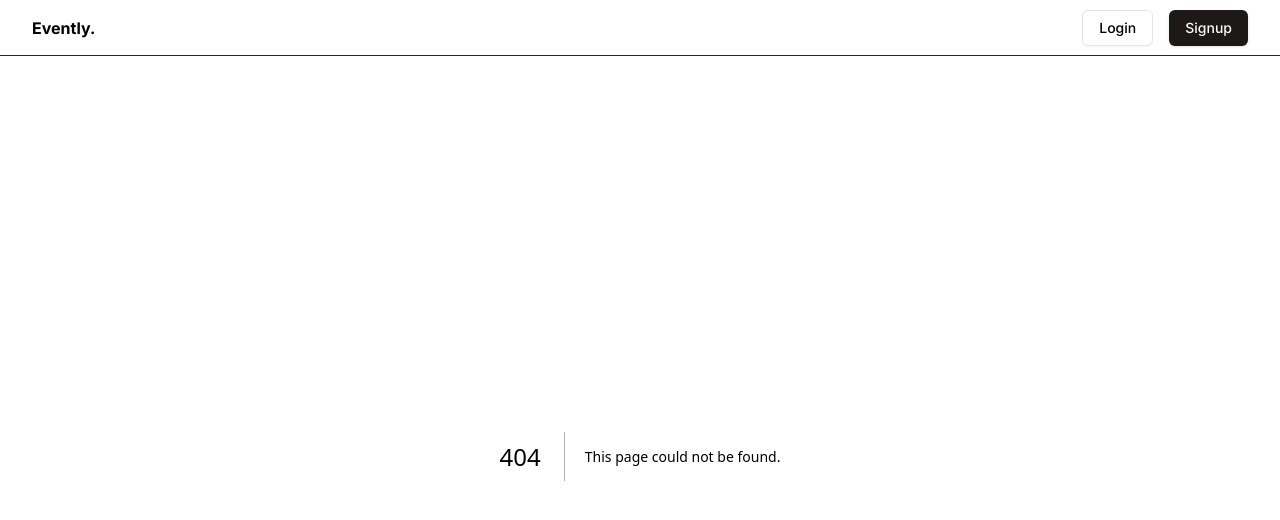
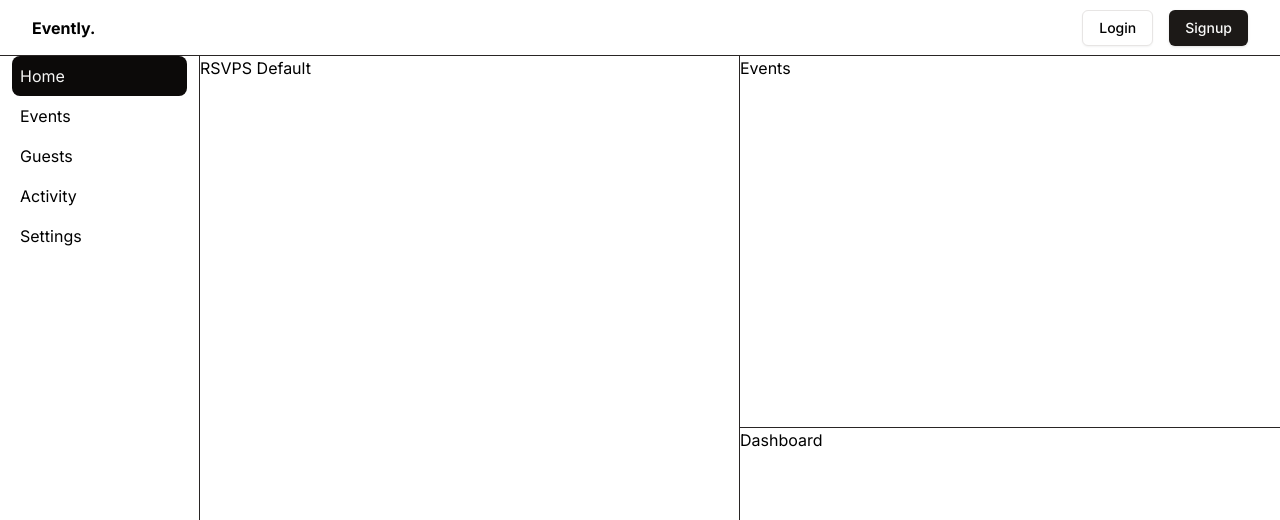
Before and after one commit to AkashSDas/evently, a Next.js app: page /dashboard in a window 1280 px wide. Before the commit this address had no page. Shown: the top 520 px of the page. Built offline with nearby package versions, Linux system fonts and the light colour scheme.

Commit message:
create dashboard page and slots for events and rsvps

```diff
--- /dev/null
+++ b/app/dashboard/@events/default.tsx
@@ -0,0 +1,7 @@
+export default function EventsDefaultPage() {
+    return (
+        <main>
+            <h1>Events Default</h1>
+        </main>
+    );
+}
--- /dev/null
+++ b/app/dashboard/@events/page.tsx
@@ -0,0 +1,7 @@
+export default function EventsPage() {
+    return (
+        <main>
+            <h1>Events</h1>
+        </main>
+    );
+}
--- /dev/null
+++ b/app/dashboard/@rsvps/default.tsx
@@ -0,0 +1,7 @@
+export default function RsvpsDefaultPage() {
+    return (
+        <main>
+            <h1>RSVP Default</h1>
+        </main>
+    );
+}
--- /dev/null
+++ b/app/dashboard/@rsvps/page.tsx
@@ -0,0 +1,7 @@
+export default function RsvpsDefaultPage() {
+    return (
+        <main>
+            <h1>RSVPS Default</h1>
+        </main>
+    );
+}
--- /dev/null
+++ b/app/dashboard/default.tsx
@@ -0,0 +1,7 @@
+export default function DashboardDefaultPage() {
+    return (
+        <main>
+            <h1>Dashboard Page</h1>
+        </main>
+    );
+}
--- /dev/null
+++ b/app/dashboard/layout.tsx
@@ -0,0 +1,37 @@
+"use client";
+
+import { type ReactNode } from "react";
+
+import { usePathname } from "next/navigation";
+
+import { Shell } from "@/components/shell";
+
+export default function DashboardLayout(props: {
+    children: ReactNode;
+    rsvps: ReactNode;
+    events: ReactNode;
+}) {
+    const path = usePathname();
+
+    return (
+        <Shell>
+            {path === "/dashboard" ? (
+                <div className="flex w-full h-full">
+                    <div className="w-1/2 border-r border-stone-800">
+                        {props.rsvps}
+                    </div>
+
+                    <div className="w-1/2 flex flex-col">
+                        <div className="border-b border-stone-800 w-full h-1/2">
+                            {props.events}
+                        </div>
+
+                        <div className="w-full h-1/2">{props.children}</div>
+                    </div>
+                </div>
+            ) : (
+                <div>{props.children}</div>
+            )}
+        </Shell>
+    );
+}
--- /dev/null
+++ b/app/dashboard/page.tsx
@@ -0,0 +1,7 @@
+export default function DashboardPage() {
+    return (
+        <main>
+            <h1>Dashboard</h1>
+        </main>
+    );
+}
--- /dev/null
+++ b/components/shell.tsx
@@ -0,0 +1,17 @@
+import type React from "react";
+
+import { Sidebar } from "./sidebar";
+
+export function Shell(props: { children: React.JSX.Element }) {
+    return (
+        <div className="flex w-dvw h-[calc(100dvh-56px)]">
+            <aside className="w-[200px] min-w-[200px] max-w-[200px] h-[calc(100dvh-56px)] border-r border-stone-800">
+                <Sidebar />
+            </aside>
+
+            <div className="w-[calc(100dvw-200px)]">
+                <main className="h-[calc(100dvh-56px)]">{props.children}</main>
+            </div>
+        </div>
+    );
+}
--- /dev/null
+++ b/components/sidebar.tsx
@@ -0,0 +1,49 @@
+"use client";
+
+import { usePathname } from "next/navigation";
+
+import { cn } from "@/lib/utils";
+
+const links = [
+    { route: "/dashboard", name: "Home" },
+    { route: "/dashboard/events", name: "Events" },
+    { route: "/dashboard/guests", name: "Guests" },
+    { route: "/dashboard/activity", name: "Activity" },
+    { route: "/dashboard/settings", name: "Settings" },
+];
+
+function isActive(path: string, route: string): boolean {
+    if (route === "/dashboard") {
+        return path === "/dashboard";
+    } else {
+        return path.includes(route);
+    }
+}
+
+export function Sidebar() {
+    const path = usePathname();
+    const activeClass = "bg-stone-950 text-stone-100 hover:bg-stone-950";
+
+    return (
+        <div className="relative w-full h-full px-3">
+            <div>
+                {links.map((link) => {
+                    return (
+                        <div key={link.route} className="w-full">
+                            <div
+                                className={cn(
+                                    "w-full h-full py-2 px-2 hover:bg-content1 rounded-lg",
+                                    isActive(path, link.route)
+                                        ? activeClass
+                                        : ""
+                                )}
+                            >
+                                {link.name}
+                            </div>
+                        </div>
+                    );
+                })}
+            </div>
+        </div>
+    );
+}
```
